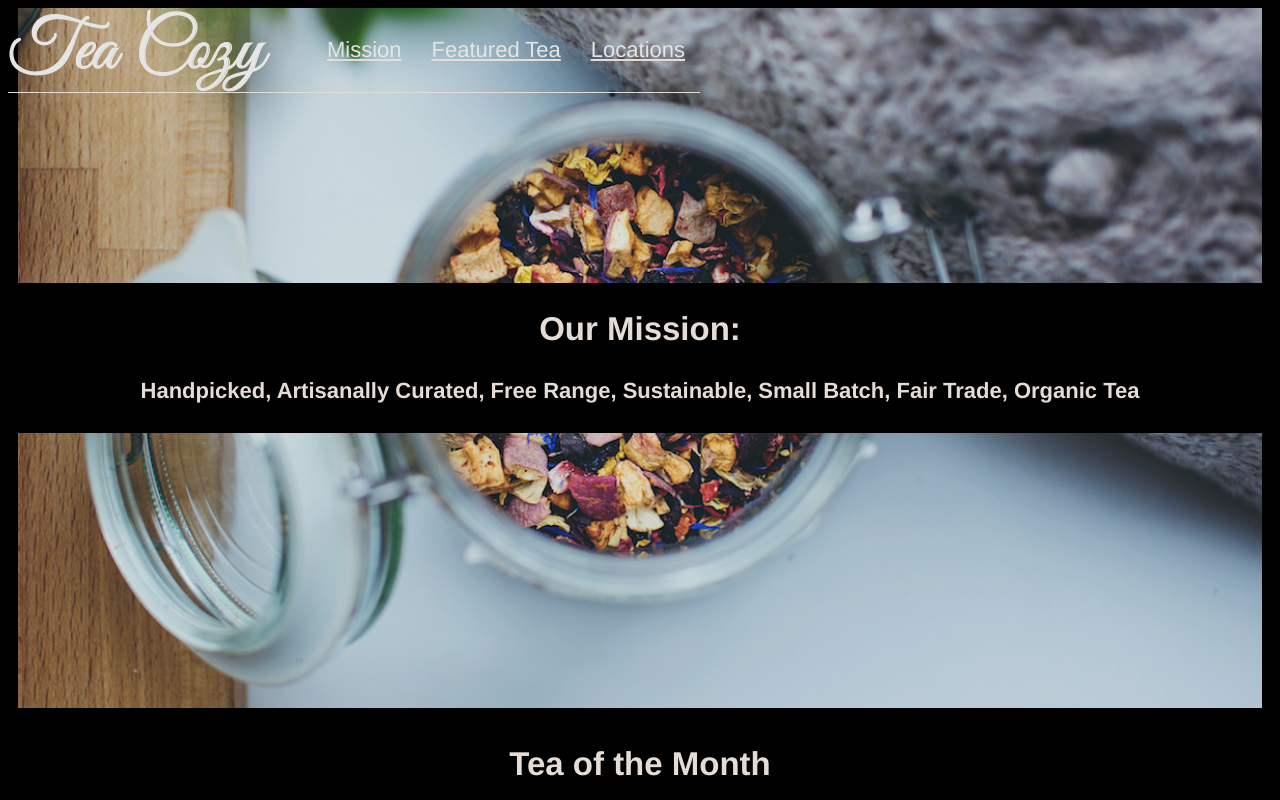
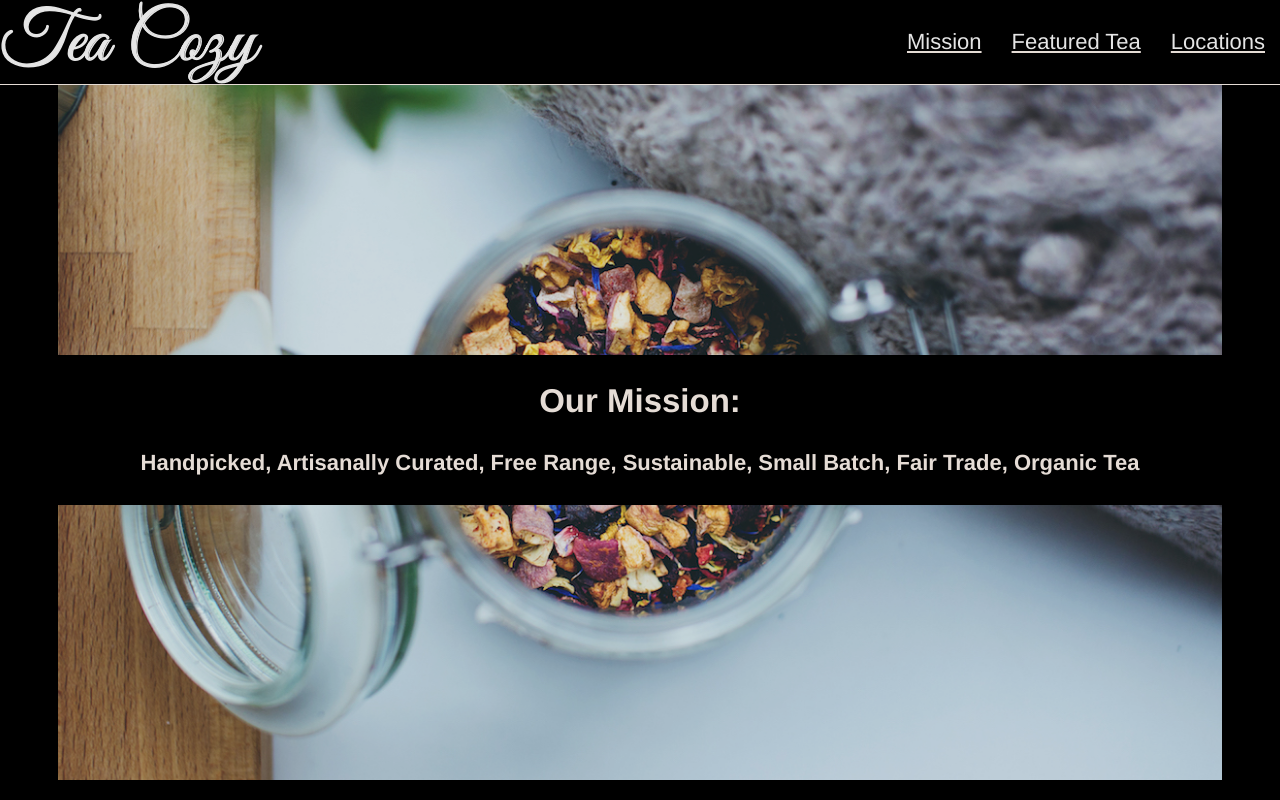
Before and after one commit to brad434/Tea_Cozy_Project, a plain HTML site: page index.html in a window 1280 px wide. Shown: the top 800 px of the page. Drawn offline with Linux system fonts and the light colour scheme.

Commit message:
Revisied Tea Cozy Project completion

```diff
--- a/index.html
+++ b/index.html
@@ -9,7 +9,7 @@
 </head>
 
 <body>
-    <header class="first-set">
+    <header class="first-set header">
         <img src="./img-tea-cozy-logo.png" alt="logo" id="logo">
         <ul id="nav">
             <li><a href="#" class="nav_items">Mission</a></li>
--- a/style.css
+++ b/style.css
@@ -4,6 +4,17 @@ body {
   color: seashell;
   background-color: black;
   opacity: 0.9;
+}
+
+/* ----------------------- header ------------------- */
+
+.header {
+  position: fixed;
+  top: 0;
+  left: 0;
+  width: 100%;
+  background-color: black; /* Change the background color to your preference */
+  z-index: 100; /* Ensure it's on top of other elements */
 }
 
 /* -------------------- 1st set ---------------------- */
@@ -14,7 +25,6 @@ body {
   justify-content: space-between;
   align-items: center;
   border-bottom: 1px solid seashell;
-  position: fixed;
 }
 
 #logo {
@@ -45,7 +55,7 @@ body {
   background-position: center;
   background-repeat: no-repeat;
   background-size: cover;
-  margin: 0 10px;
+  margin: 80px 50px 0 50px;
 }
 
 #mission_statement {
```
